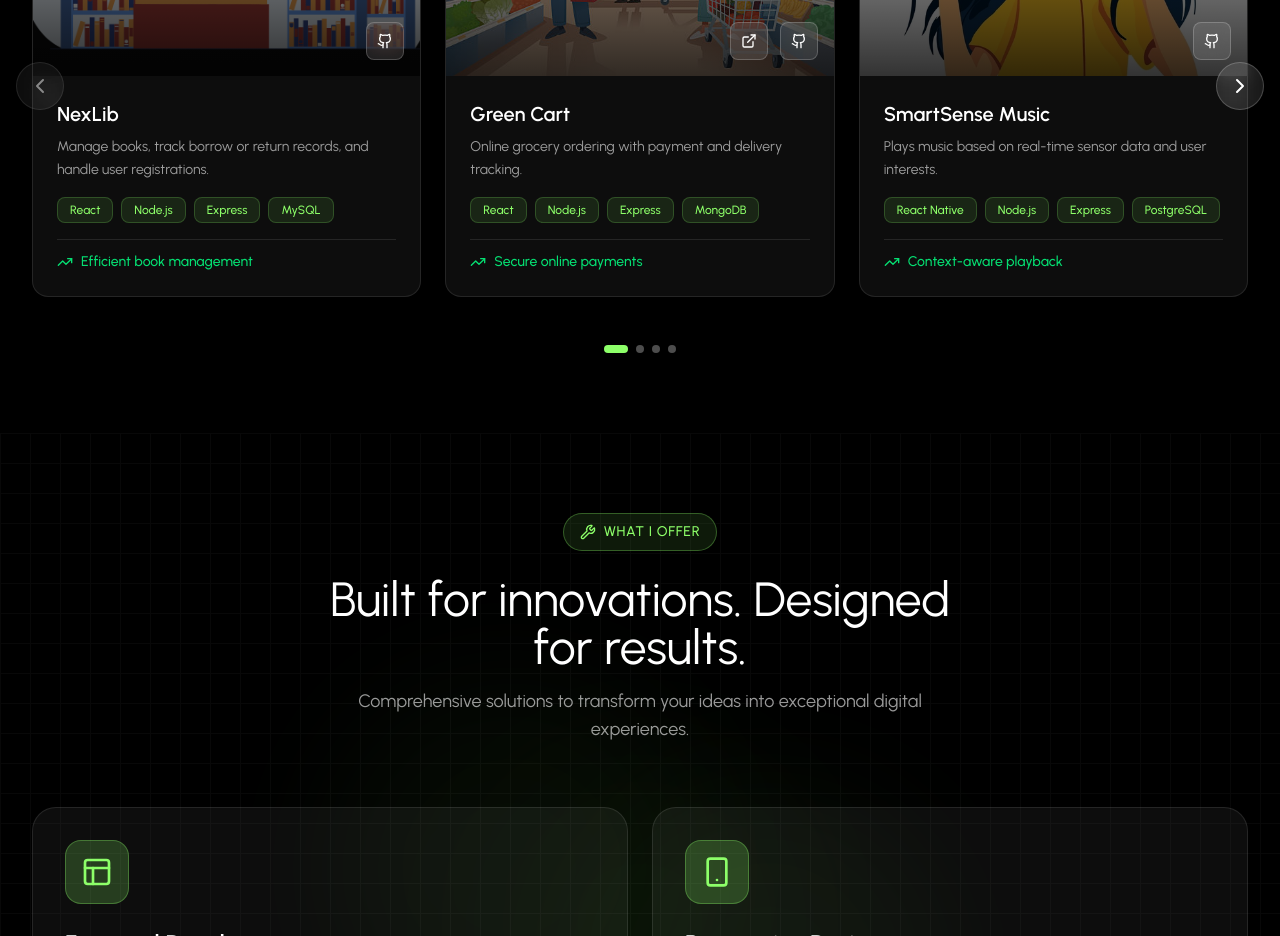
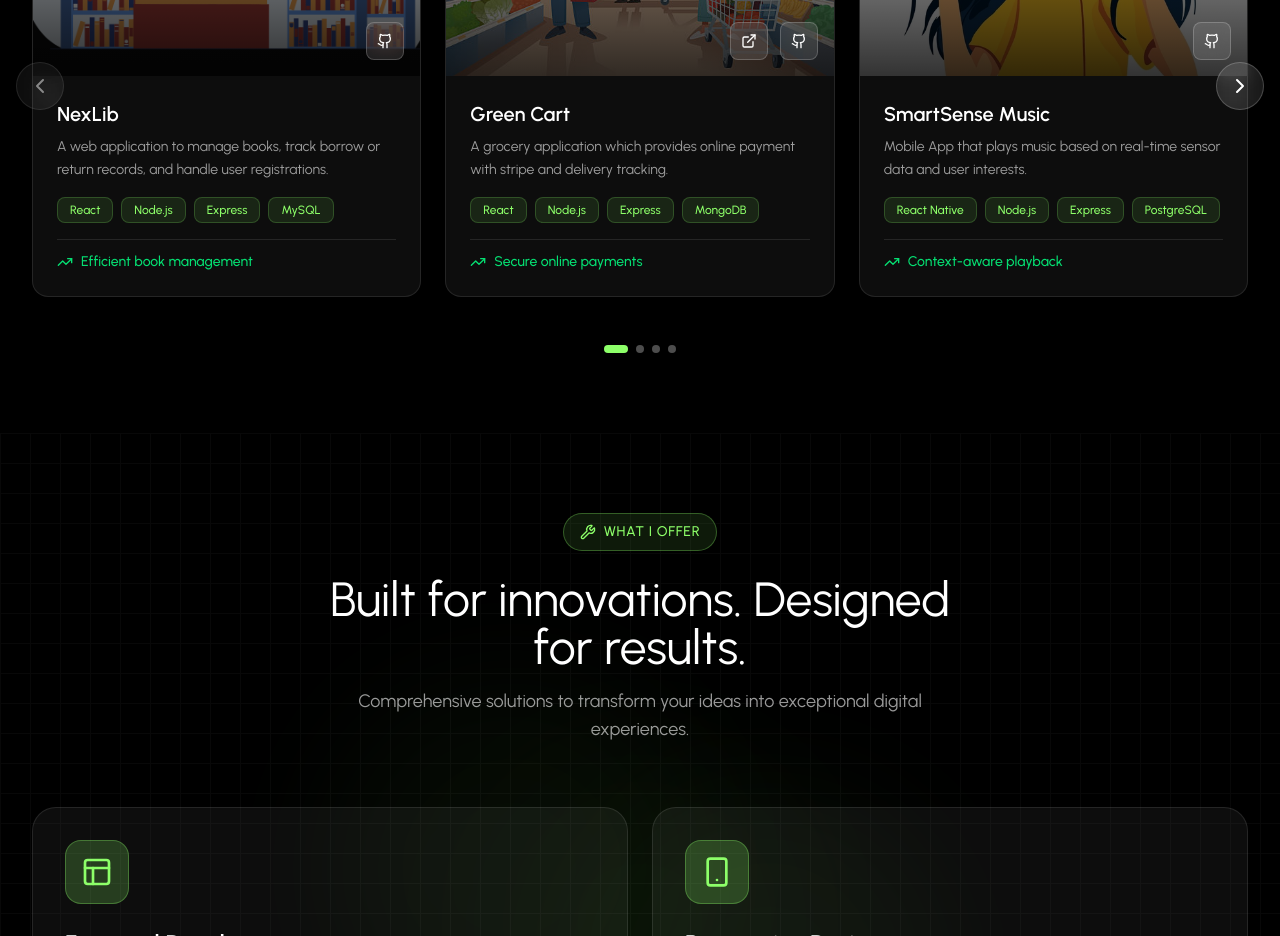
Before and after one commit to sageethhimachala/portfolio, a React (Vite) app in the folder react-dev-portfolio/: page / in a window 1280 px wide. Shown: the part 3600-4536 px from the top of the page. Built offline with nearby package versions, Linux system fonts and the light colour scheme.

Commit message:
added project description

```diff
--- a/react-dev-portfolio/src/data/projects.js
+++ b/react-dev-portfolio/src/data/projects.js
@@ -3,7 +3,7 @@ export const projects = [
     id: 1,
     title: "NexLib",
     description:
-      "Manage books, track borrow or return records, and handle user registrations.",
+      "A web application to manage books, track borrow or return records, and handle user registrations.",
     image: "/projects/NexLib.png",
     category: "Full Stack",
     technologies: ["React", "Node.js", "Express", "MySQL"],
@@ -14,7 +14,8 @@ export const projects = [
   {
     id: 2,
     title: "Green Cart",
-    description: "Online grocery ordering with payment and delivery tracking.",
+    description:
+      "A grocery application which provides online payment with stripe and delivery tracking.",
     image: "/projects/greencart.jpg",
     category: "Full Stack",
     technologies: ["React", "Node.js", "Express", "MongoDB"],
@@ -26,7 +27,7 @@ export const projects = [
     id: 3,
     title: "SmartSense Music",
     description:
-      "Plays music based on real-time sensor data and user interests.",
+      "Mobile App that plays music based on real-time sensor data and user interests.",
     image: "/projects/smartsense.webp",
     category: "Mobile App",
     technologies: ["React Native", "Node.js", "Express", "PostgreSQL"],
@@ -38,7 +39,7 @@ export const projects = [
     id: 4,
     title: "My MCP Server",
     description:
-      "Answers CV related questions and sends emails to gmail address.",
+      "MCP tool that answers CV related questions and sends emails to gmail address.",
     image: "/projects/my-mcp-server.jpg",
     category: "MCP",
     technologies: ["TypeScript", "MCP SDK", "Cloudflare"],
@@ -49,7 +50,8 @@ export const projects = [
   {
     id: 5,
     title: "Weather MCP Server",
-    description: "Provides weather info and forecasts into LLMs using API.",
+    description:
+      "MCP tool that provides weather info and forecasts into LLMs using API.",
     image: "/projects/weather.avif",
     category: "MCP",
     technologies: ["TypeScript", "MCP SDK", "Cloudflare"],
```
